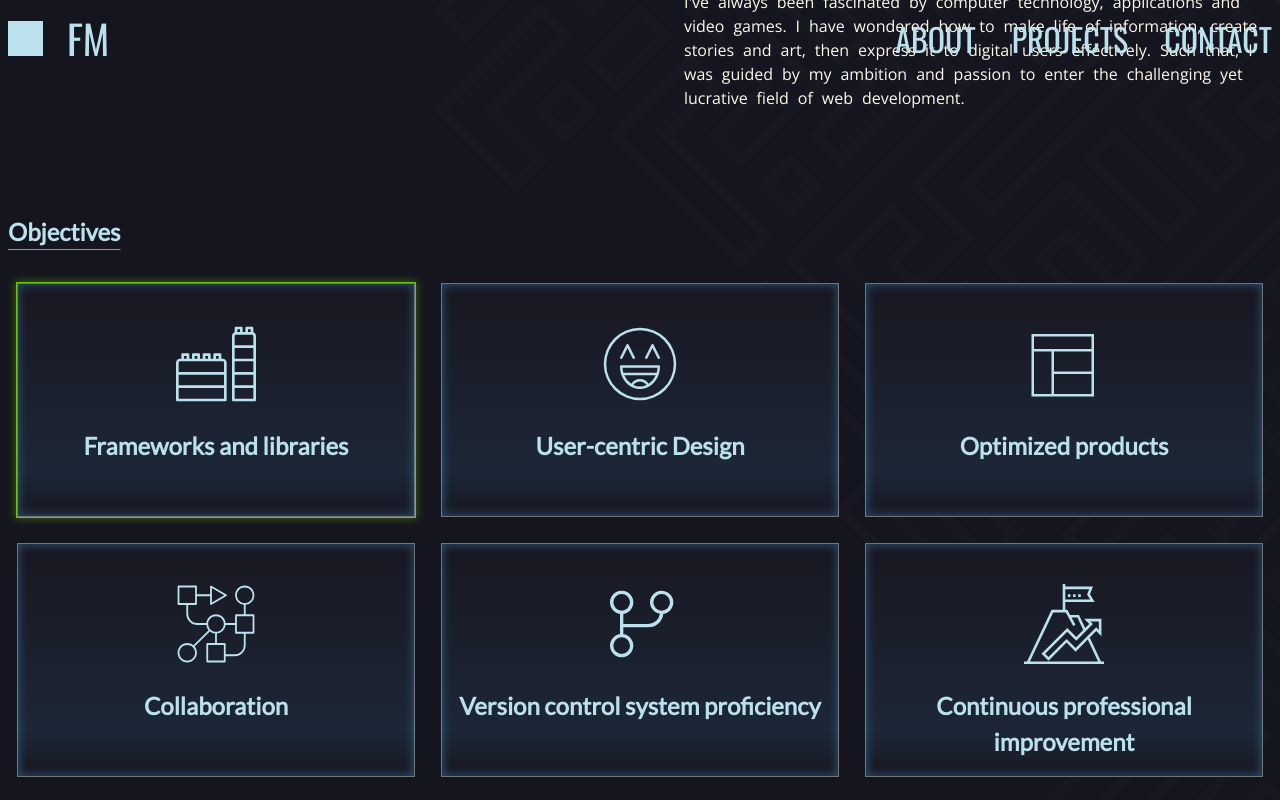
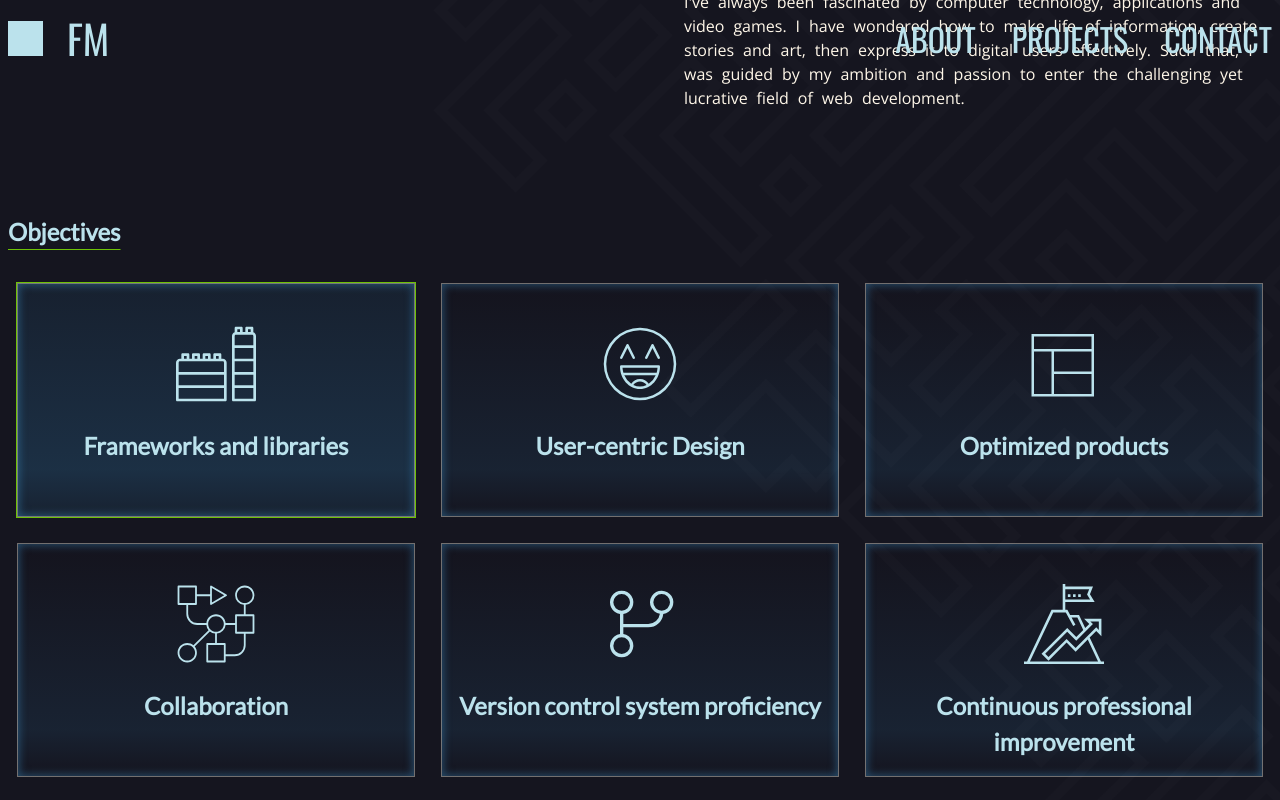
Before and after one commit to makieldeviso/portfolio-main, a React (Vite) app: page / in a window 1280 px wide. In both pictures the pointer is over the element 216 px from the left and 1782 px from the top of the page. Shown: the part 1382-2182 px from the top of the page. Built offline with nearby package versions, Linux system fonts and the light colour scheme.

Commit message:
Update hover effects for objectives tiles

```diff
--- a/src/styles/about.css
+++ b/src/styles/about.css
@@ -78,7 +78,7 @@
 .objective-card:hover {
   cursor: pointer;
   border: 1px solid var(--comp-color);
-  box-shadow: 0 0 8px 1px rgba(110, 194, 7, 0.4);
+  background-color: rgba(64, 162, 227, 0.1);
 }
 
 @keyframes flip-back {
@@ -114,7 +114,6 @@
     rgba(64, 162, 227, 0.1) 80%,
     rgba(24, 24, 35, 0.1)
   );
-  background-color: var(--darkest-color);
 }
 
 .back-face {
```
